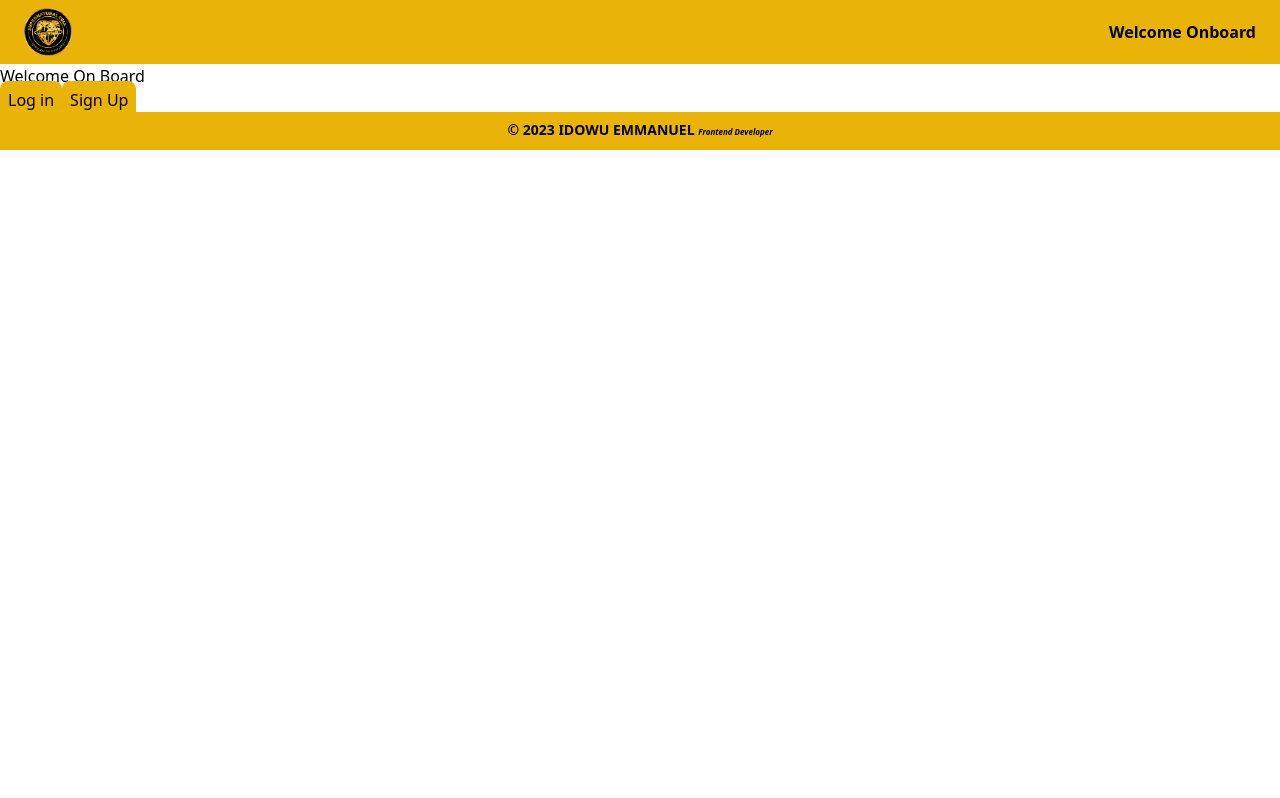
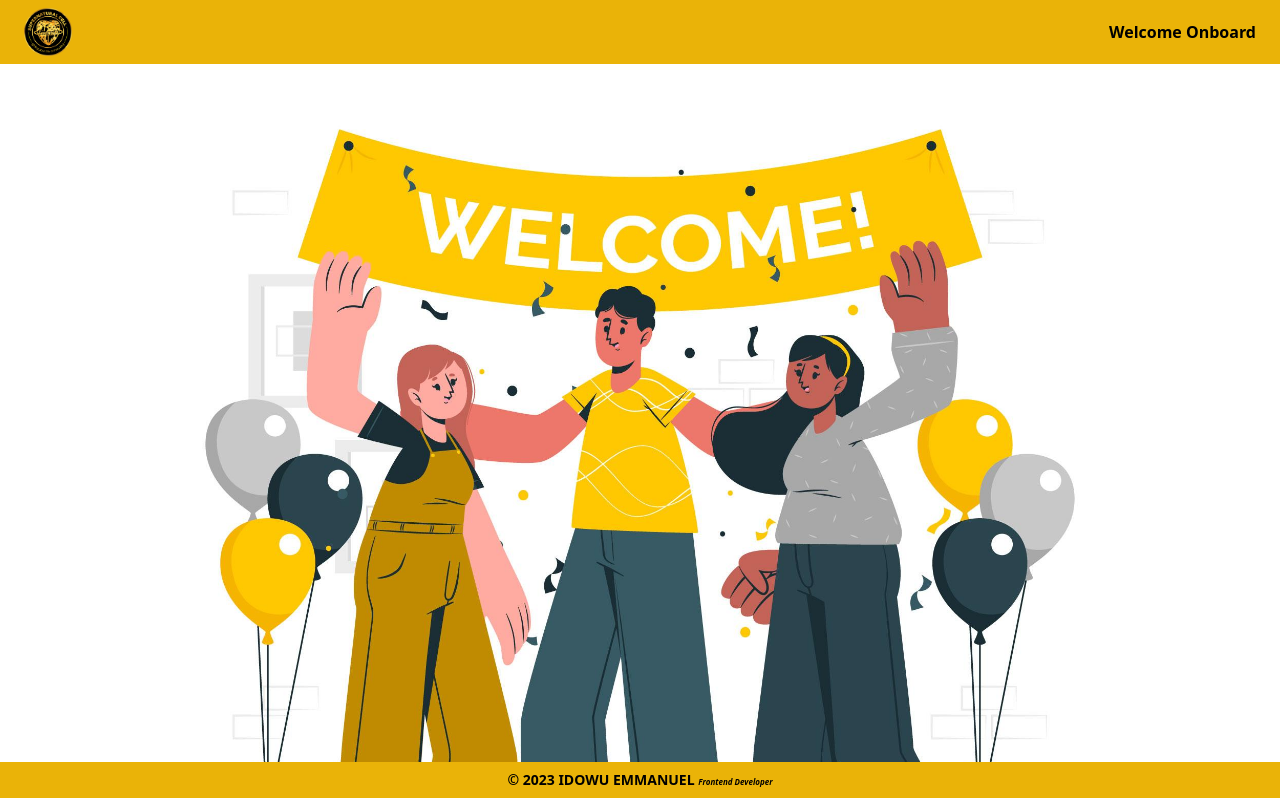
Before and after one commit to idowuemmao/sign_in, a React (Create React App) app: page / in a window 1280 px wide. Shown: the top 798 px of the page. Built offline with nearby package versions, Linux system fonts and the light colour scheme.

Commit message:
updated the signup landing page

```diff
--- a/src/App.js
+++ b/src/App.js
@@ -15,7 +15,7 @@ function App() {
           <Route path="/sign-in" element={<SignIn />} />
           <Route path="/sign-up" element={<SignUp />} />
           <Route path="/home" element={<SignInPage />} />
-          <Route path="/home2" element={< SignUpPage/>} />
+          <Route path="/welcome" element={< SignUpPage/>} />
         </Route>
       </Routes>
     </BrowserRouter>
--- a/src/components/Home.jsx
+++ b/src/components/Home.jsx
@@ -1,10 +1,10 @@
 import React from "react";
-
+import welcome from "../images/welcome.jpg";
 const Home = () => {
   return (
-    <div>
-      Welcome On Board
-      <div>
+    <div className="w-full h-full flex flex-col items-center">
+      <img src={welcome} alt="welcome" className="w-4/5" />
+      <div className=" w-9/12 flex gap-4">
         <a href="/sign-in" className="loginButton">
           Log in
         </a>
--- a/src/components/Layout.jsx
+++ b/src/components/Layout.jsx
@@ -3,18 +3,24 @@ import { Outlet } from "react-router-dom";
 import logo from "../images/logo.png";
 const Layout = () => {
   return (
-    <div className="relative w-full h-full grid grid-flow-row">
-      <header className="bg-yellow-500 w-full p-2 px-6 font-bold text-black flex items-center justify-between sticky top-0 z-20">
+    <div className="relative w-full min-h-full h-fit">
+      <div className="sticky top-0 z-20">
+        <header className="bg-yellow-500 w-full p-2 px-6 font-bold text-black flex items-center justify-between ">
+          <a href="/">
             <img src={logo} alt="logo" className="w-12" />
+          </a>
           <p>Welcome Onboard</p>
         </header>
-      <div className="min-h-full ">
+      </div>
+      <div className="min-h-screen h-full flex flex-col items-center justify-center">
         <Outlet />
       </div>
-      <footer className="bg-yellow-500 w-full p-2 text-black text-center font-bold text-sm sticky bottom-0 z-20">
+      <div className="sticky bottom-0 z-20">
+        <footer className="bg-yellow-500 w-full p-2 text-black text-center font-bold text-sm ">
           &#169; 2023 IDOWU EMMANUEL{" "}
           <span className="text-[0.5rem] italic">Frontend Developer</span>
         </footer>
+      </div>
     </div>
   );
 };
--- a/src/components/SignIn.jsx
+++ b/src/components/SignIn.jsx
@@ -24,8 +24,8 @@ export default function SignIn() {
     },
   });
   return (
-    <div className="mt-10 h-lvh flex flex-col w-full place-items-center gap-8 font-serif">
-      <h2 className=" text-4xl font-bold">Kindly Log in</h2>
+    <div className="mt-10 flex flex-col w-full items-center justify-center gap-8 font-serif">
+      <h2 className="text-2xl md:text-4xl font-bold">Kindly Log in</h2>
       <form className="loginForm" onSubmit={loginFormik?.handleSubmit}>
         <Input
           name="email"
@@ -48,7 +48,7 @@ export default function SignIn() {
           Log in
         </button>
       </form>
-      <p className="mt-2 w-full text-center">
+      <p className="mt-2 w-full text-center text-sm md:text-lg">
         Don't have an account?{" "}
         <a href="/sign-up" className="text-yellow-500 ">
           Sign Up
--- a/src/components/SignUp.jsx
+++ b/src/components/SignUp.jsx
@@ -31,14 +31,14 @@ export default function SignUp() {
     },
     onSubmit: async (values) => {
       setTimeout(() => {
-        navigate("/home", { state: { user: values } });
+        navigate("/welcome", { state: { user: values } });
       }, 1000);
     },
   });
 
   return (
     <div className="my-10 grid w-full place-items-center gap-4 font-serif">
-      <h2 className=" text-2xl font-bold">Admin Sign Up</h2>
+      <h2 className=" text-2xl font-bold">Kindly Sign Up</h2>
       <form className="loginForm" onSubmit={signUpFormik?.handleSubmit}>
         <h3 className="text-yellow-500 pb-2 font-semibold">
           Personal Information
--- a/src/components/SignUpPage.jsx
+++ b/src/components/SignUpPage.jsx
@@ -4,13 +4,20 @@ import { useLocation } from "react-router-dom";
 const SignUpPage = () => {
   const location = useLocation();
   const user = location?.state?.user;
+  //   console.log(user);
   return (
     <div className="grid place-items-center h-full">
       <h2 className="text-lg md:text-3xl">Welcome to the Home page</h2>
       {user && (
         <div className="border-2 text-center p-4 bg-yellow-500 rounded-xl text-lg md:text-3xl">
           <p className="text-xs italic ">
-            You Logged in with the details below
+            You Signed up with the details below
+          </p>
+          <p className="p-4">
+            User's Fullname:{" "}
+            <span className="underline font-serif font-bold">
+              {user.firstName} {user.lastName}
+            </span>
           </p>
           <p className="p-4">
             User Email:{" "}
--- a/src/components/input.jsx
+++ b/src/components/input.jsx
@@ -21,7 +21,7 @@ const Input = ({
   };
   return (
     <div className="relative grid w-full gap-2">
-      <label htmlFor="password" className="text-base md:text-lg">
+      <label htmlFor="password" className="text-sm md:text-lg">
         {label}
       </label>
       <input
```
Also changed, not shown: src/images/welcome.jpg (added). Lines whose indentation alone changed are shown as unchanged.
